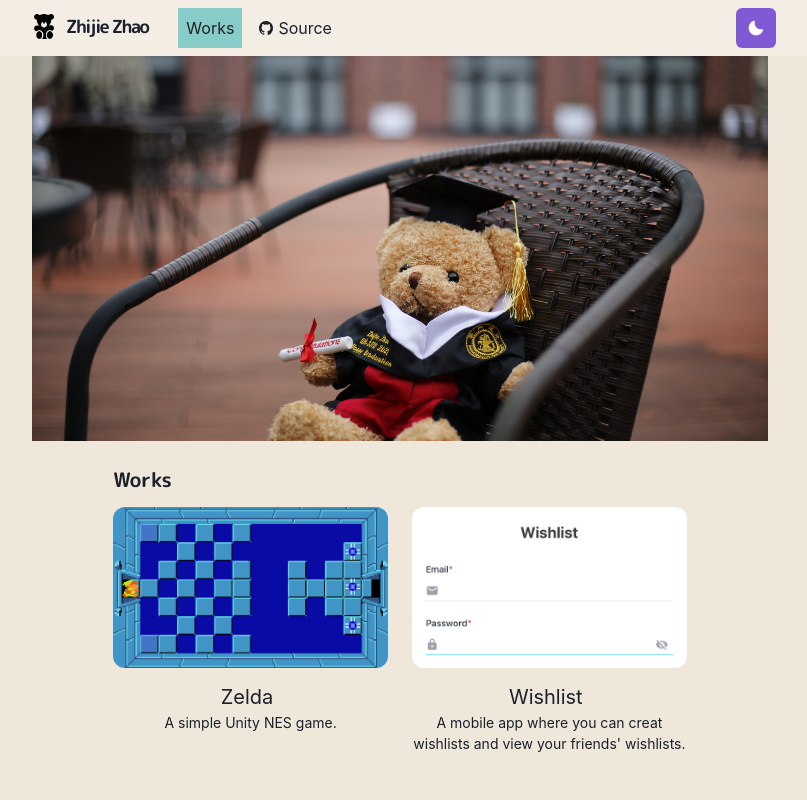
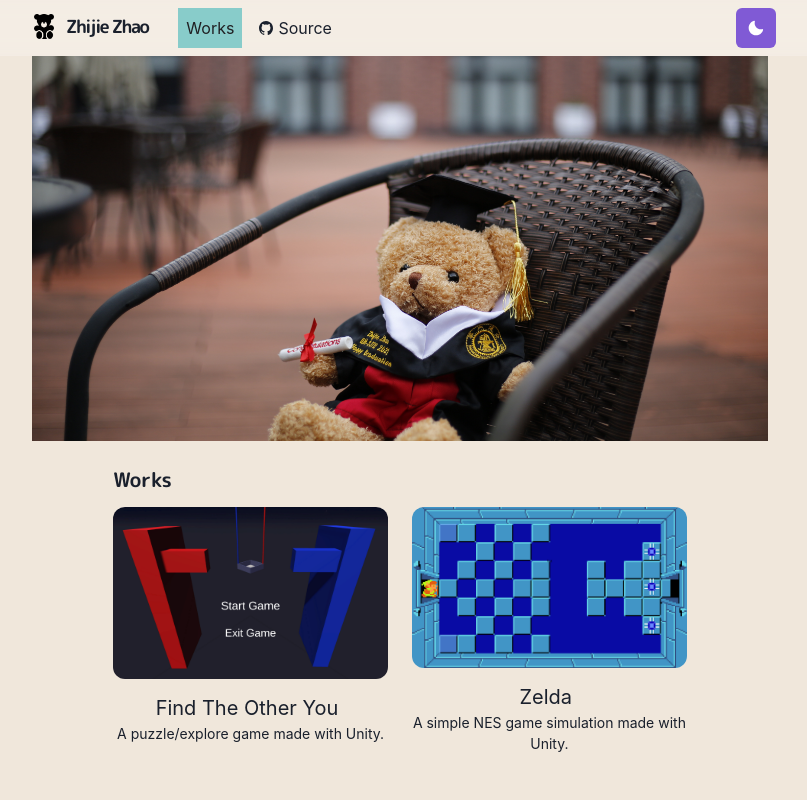
Before and after one commit to zhijiezh/Personal-Website, a Next.js app: page /works in a window 1280 px wide. Shown: the top 800 px of the page, without its empty margins (240-1047 px from the left). Built offline with nearby package versions, Linux system fonts and the light colour scheme.

Commit message:
(feat): connect findTheOtherYou page to works page

```diff
--- a/pages/works.js
+++ b/pages/works.js
@@ -15,6 +15,7 @@ import thumbWishlist from '../public/images/works/Wishlist.png'
 import thumbRecipeBook from '../public/images/works/RecipeBook.png'
 import thumbRedLakeCounty from '../public/images/works/RedLakeCounty.png'
 import thumbZelda from '../public/images/works/Zelda.png'
+import thumbFindTheOtherYou from '../public/images/works/FindTheOtherYou.png'
 
 const descriptionHumanKind =
   'A donation platform that facilitates smaller, direct donations to neighbors in need. '
@@ -29,14 +30,24 @@ const Works = () => {
           Works
         </Heading>
         <SimpleGrid columns={[1, 1, 2]} gap={6}>
-        <Section>
+          <Section>
+            <WorkGridItem
+              id="FindTheOtherYou"
+              title="Find The Other You"
+              thumbnail={thumbFindTheOtherYou}
+              category={categoryList[3]}
+            >
+              A puzzle/explore game made with Unity.
+            </WorkGridItem>
+          </Section>
+          <Section>
             <WorkGridItem
               id="Zelda"
               title="Zelda"
               thumbnail={thumbZelda}
               category={categoryList[3]}
             >
-              A simple Unity NES game.
+              A simple NES game simulation made with Unity.
             </WorkGridItem>
           </Section>
           <Section>
```
Also changed, not shown: public/images/works/FindTheOtherYou.png (added).
